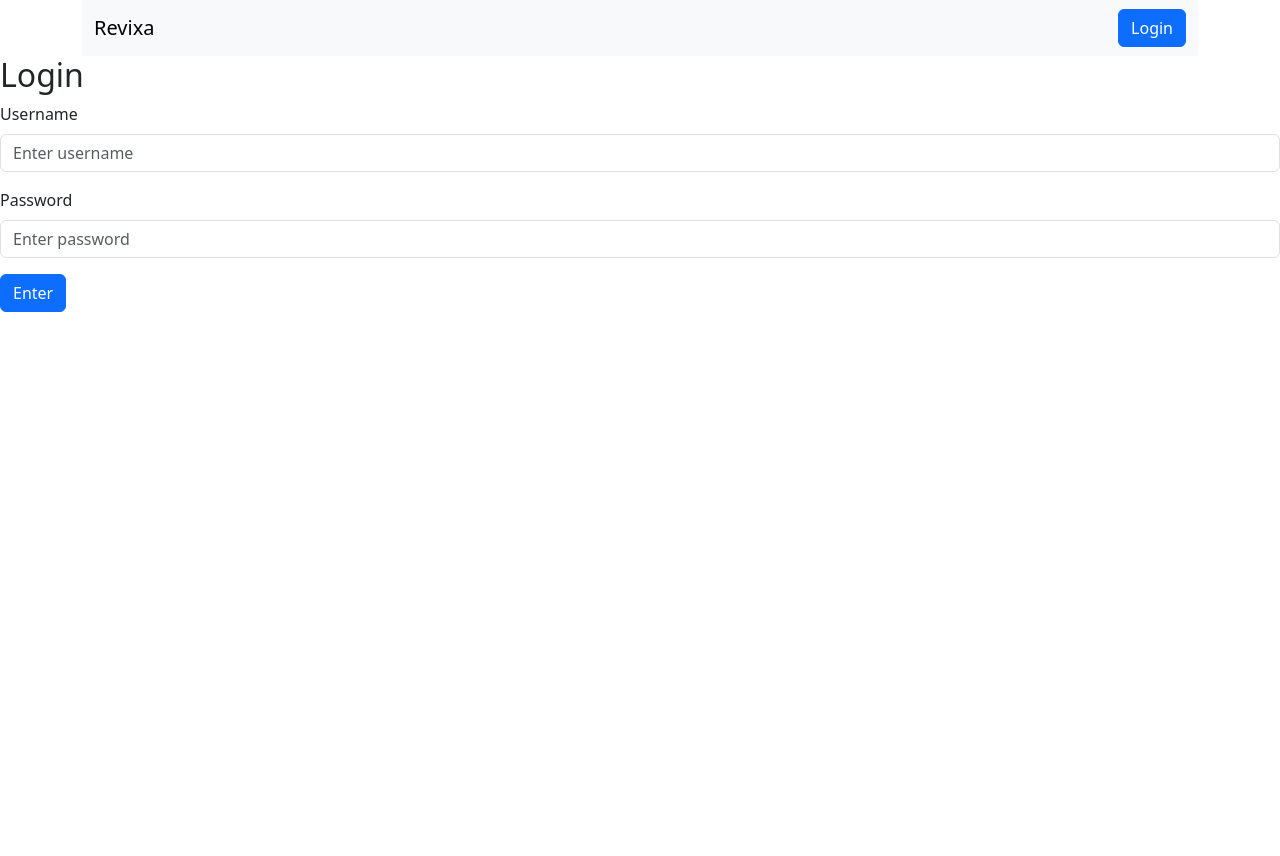
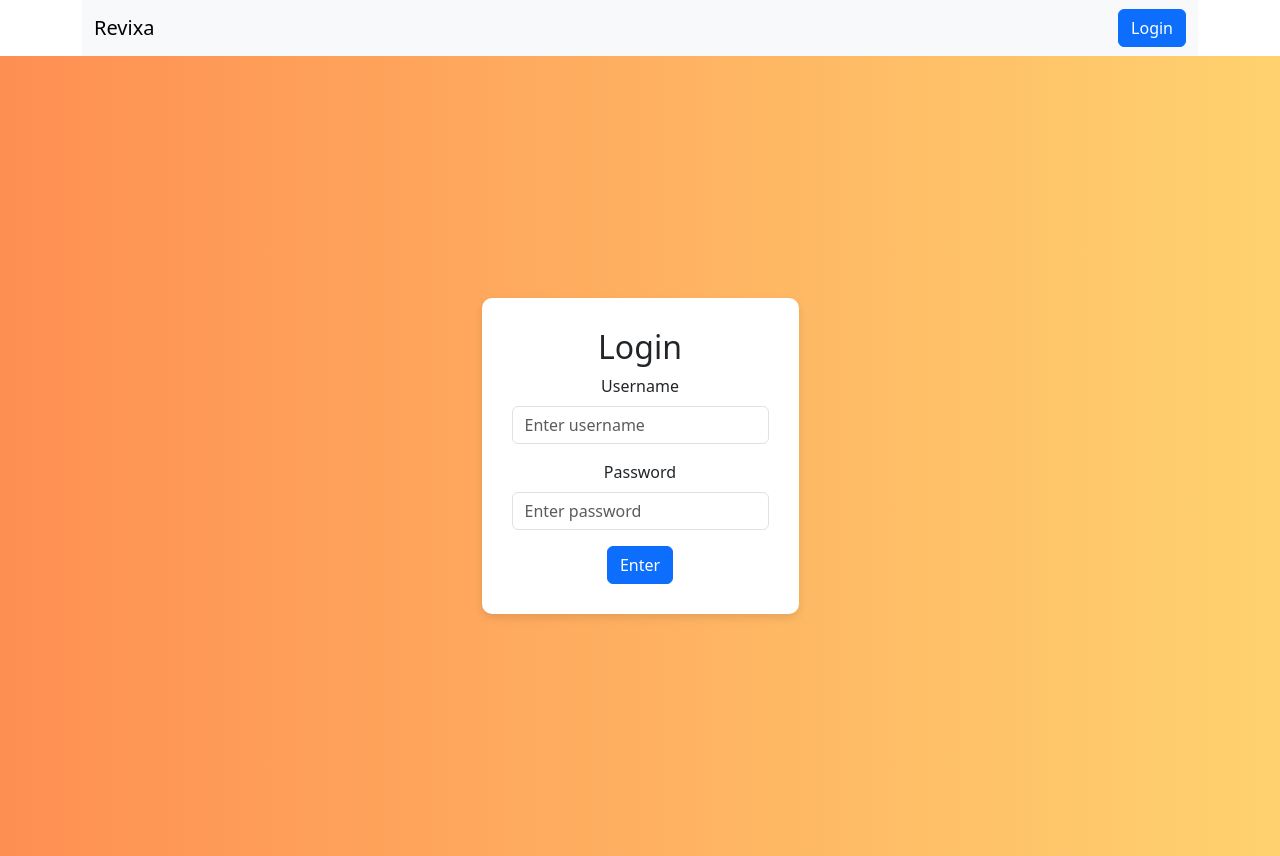
Before and after one commit to MarioLFB/Revixa-frontend, a React (Vite) app: page /login in a window 1280 px wide. Before the commit the page ends 800 px from the top, so only its background shows below. Built offline with nearby package versions, Linux system fonts and the light colour scheme.

Commit message:
Refactor Login component to use react-bootstrap form controls and add styled-components for gradient with keyframes background

```diff
--- a/src/pages/Login/index.jsx
+++ b/src/pages/Login/index.jsx
@@ -1,13 +1,44 @@
-import React, { useState, useContext } from 'react';
-import { useNavigate } from 'react-router-dom';
-import AuthContext from '../../context/AuthContext';
-import { Form, Button } from 'react-bootstrap';
+import React, { useState, useContext } from "react";
+import { useNavigate } from "react-router-dom";
+import AuthContext from "../../context/AuthContext";
+import { Form, Button } from "react-bootstrap";
+import styled, { keyframes } from "styled-components";
+
+const moveGradient = keyframes`
+  0% {
+    background-position: 0% 50%;
+  }
+  50% {
+    background-position: 100% 50%;
+  }
+  100% {
+    background-position: 0% 50%;
+  }
+`;
+
+const LoginWrapper = styled.div`
+  height: 100vh;
+  display: flex;
+  justify-content: center;
+  align-items: center;
+  background: linear-gradient(270deg, #ffdb73, #fe824d, #ff6347, #ffa07a);
+  background-size: 400% 400%;
+  animation: ${moveGradient} 15s ease infinite; /* Movimenta o gradiente */
+`;
+
+const FormContainer = styled.div`
+  padding: 30px;
+  background-color: #fff;
+  border-radius: 10px;
+  box-shadow: 0 4px 8px rgba(0, 0, 0, 0.1);
+  text-align: center;
+`;
 
 function Login() {
-  const [username, setUsername] = useState('');
-  const [password, setPassword] = useState('');
+  const [username, setUsername] = useState("");
+  const [password, setPassword] = useState("");
   const [loading, setLoading] = useState(false);
-  const [error, setError] = useState('');
+  const [error, setError] = useState("");
 
   const { login } = useContext(AuthContext);
   const navigate = useNavigate();
@@ -15,21 +46,23 @@ function Login() {
   const handleSubmit = async (e) => {
     e.preventDefault();
     setLoading(true);
-    setError('');
+    setError("");
     try {
       await login({ username, password });
-      navigate('/');
+      navigate("/");
     } catch (err) {
-      setError('Invalid username or password');
+      setError("Invalid username or password");
     } finally {
       setLoading(false);
     }
   };
 
   return (
+    <LoginWrapper>
+      <FormContainer>
         <Form onSubmit={handleSubmit}>
           <h2>Login</h2>
-      {error && <p style={{ color: 'red' }}>{error}</p>}
+          {error && <p style={{ color: "red" }}>{error}</p>}
 
           <Form.Group className="mb-3" controlId="formBasicUsername">
             <Form.Label>Username</Form.Label>
@@ -54,9 +87,11 @@ function Login() {
           </Form.Group>
 
           <Button variant="primary" type="submit" disabled={loading}>
-        {loading ? 'Logging in...' : 'Enter'}
+            {loading ? "Logging in..." : "Enter"}
           </Button>
         </Form>
+      </FormContainer>
+    </LoginWrapper>
   );
 }
 
```
Lines whose indentation alone changed are shown as unchanged.
